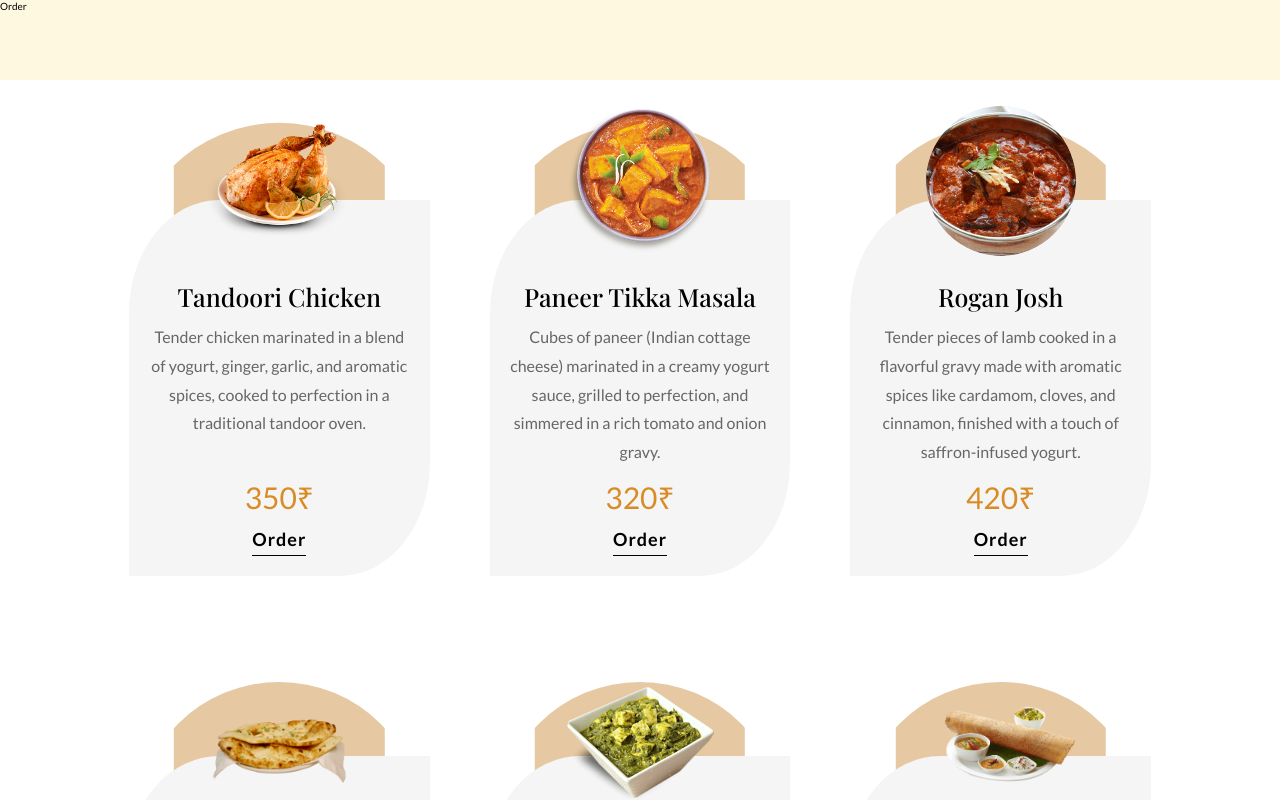
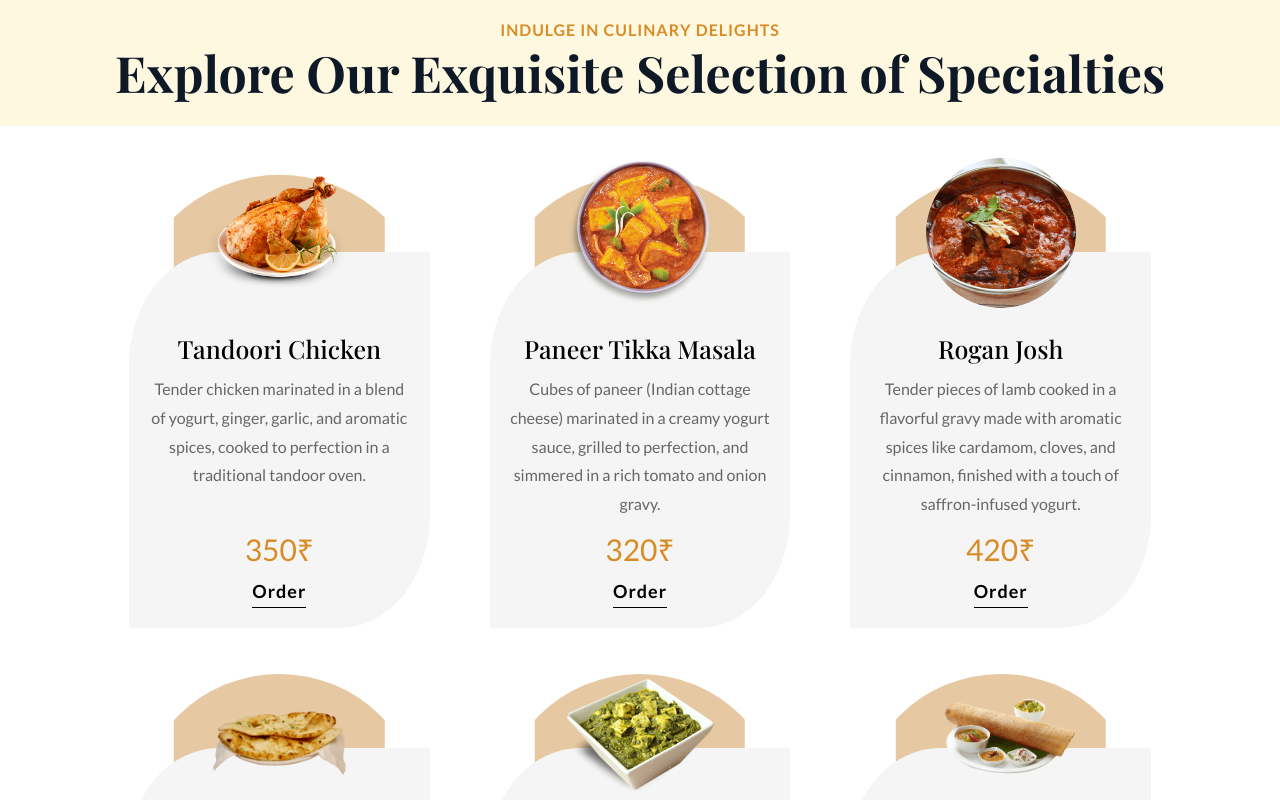
Before and after one commit to MohitAlphonsus/Flavorscape, a React (Vite) app: page /store in a window 1280 px wide. Shown: the top 800 px of the page. Built offline with nearby package versions, Linux system fonts and the light colour scheme.

Commit message:
dishes and button - router added

```diff
--- a/src/App.jsx
+++ b/src/App.jsx
@@ -1,8 +1,9 @@
 import GlobalStyles from './UI/GlobalStyles';
+import { BrowserRouter, Routes, Route } from 'react-router-dom';
+
 import Home from './pages/Home';
 import Order from './pages/Order';
-
-import { BrowserRouter, Routes, Route } from 'react-router-dom';
+import OrderDetails from './components/OrderDetails';
 
 export default function App() {
 	return (
@@ -10,7 +11,8 @@ export default function App() {
 			<BrowserRouter>
 				<Routes>
 					<Route path="/" element={<Home />} />
-					<Route path="/store" element={<Order />} />
+					<Route path="store" element={<Order />} />
+					<Route path="store/:id" element={<OrderDetails />} />
 				</Routes>
 			</BrowserRouter>
 			<GlobalStyles />
--- a/src/UI/Button.jsx
+++ b/src/UI/Button.jsx
@@ -131,15 +131,14 @@ const ButtonLink = styled(ButtonStyle)`
 	}
 `;
 
-function Button({ children, href, $margintop, $varient }) {
-	if (!href)
-		return (
-			<ButtonPrimary $margintop={$margintop} $varient={$varient}>
-				{children}
-			</ButtonPrimary>
-		);
+function Button({ children, href, $margintop, $varient, isLink }) {
+	if (isLink || href) return <ButtonLink>{children}</ButtonLink>;
 
-	return <ButtonLink>{children}</ButtonLink>;
+	return (
+		<ButtonPrimary $margintop={$margintop} $varient={$varient}>
+			{children}
+		</ButtonPrimary>
+	);
 }
 
 export default Button;
--- a/src/components/Dish.jsx
+++ b/src/components/Dish.jsx
@@ -2,6 +2,7 @@ import styled, { css } from 'styled-components';
 import { QuaternaryHeading, SmallText } from '../UI/Typo';
 import { dishDeco } from '../assets';
 import Button from '../UI/Button';
+import { NavLink } from 'react-router-dom';
 
 const DishStyle = styled.div`
 	position: relative;
@@ -16,6 +17,12 @@ const DishStyle = styled.div`
 	align-items: center;
 	gap: 1rem;
 	margin-top: 6rem;
+
+	& > *:last-child > *:first-child {
+		font: inherit;
+		text-decoration: inherit;
+		color: inherit;
+	}
 
 	&::before {
 		position: absolute;
@@ -98,7 +105,7 @@ const DishImage = styled.div`
 	background-size: 100%;
 `;
 
-function Dish({ dishName, ing, price, imgUrl, btnRequired, bg }) {
+function Dish({ dishName, ing, price, imgUrl, btnRequired, bg, id }) {
 	return (
 		<DishStyle $bg={bg}>
 			<QuaternaryHeading>{dishName}</QuaternaryHeading>
@@ -107,7 +114,12 @@ function Dish({ dishName, ing, price, imgUrl, btnRequired, bg }) {
 			<DishImage role="image" $imgurl={imgUrl}>
 				&nbsp;
 			</DishImage>
-			{btnRequired && <Button href="#">Order</Button>}
+
+			{btnRequired && (
+				<Button isLink={true}>
+					<NavLink to={`/store/${id}`}>Order</NavLink>
+				</Button>
+			)}
 		</DishStyle>
 	);
 }
--- /dev/null
+++ b/src/components/OrderDetails.jsx
@@ -0,0 +1,12 @@
+import { useParams } from 'react-router-dom';
+import { dishes } from '../constants/dishes';
+
+function OrderDetails() {
+	const { id } = useParams();
+	const dish = dishes[id - 1];
+	console.log(dish);
+
+	return <div>OrderDetails</div>;
+}
+
+export default OrderDetails;
--- a/src/pages/Order.jsx
+++ b/src/pages/Order.jsx
@@ -2,25 +2,28 @@ import styled from 'styled-components';
 import { dishes } from '../constants/dishes';
 import Dish from '../components/Dish';
 
-const OrderSection = styled.section`
-	height: 100dvh;
-`;
+import { SubHeading, SecondaryHeading } from '../UI/Typo';
+
+const OrderSection = styled.section``;
 
 const HeaderStyle = styled.header`
-	height: 10%;
+	position: fixed;
+	padding: 2rem 0;
+	text-align: center;
 	width: 100%;
 	background-color: var(--color-accent-white);
+	z-index: 10;
 `;
 
 const DishContainer = styled.div`
-	padding: 6rem 5%;
+	padding: 15% 5% 5% 5%;
 	width: min(95%, 115rem);
 	margin: 0 auto;
 	height: 90%;
 	display: grid;
 	grid-template-columns: repeat(3, 1fr);
-	row-gap: 12rem;
-	column-gap: 6rem;
+	gap: 6rem;
+	overflow-y: scroll;
 
 	@media (max-width: 960px) {
 		grid-template-columns: repeat(2, 1fr);
@@ -39,7 +42,14 @@ const DishContainer = styled.div`
 function Order() {
 	return (
 		<OrderSection>
-			<HeaderStyle>Order</HeaderStyle>
+			<HeaderStyle>
+				<SubHeading $text="primary-dark">
+					Indulge in Culinary Delights
+				</SubHeading>
+				<SecondaryHeading $secondary="true">
+					Explore Our Exquisite Selection of Specialties
+				</SecondaryHeading>
+			</HeaderStyle>
 			<DishContainer>
 				{dishes.map(dish => (
 					<Dish
@@ -50,6 +60,7 @@ function Order() {
 						imgUrl={dish.imgUrl}
 						btnRequired={true}
 						bg={false}
+						id={dish.id}
 					/>
 				))}
 			</DishContainer>
```
